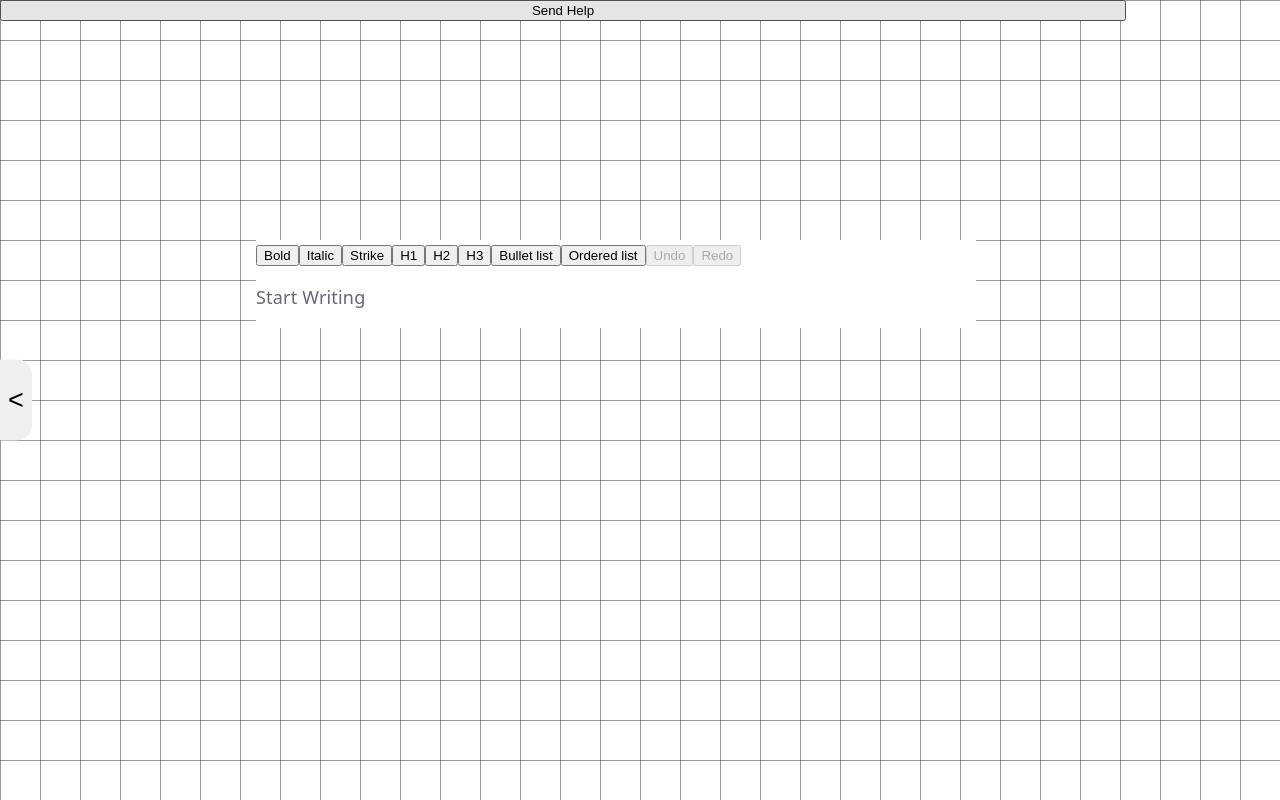
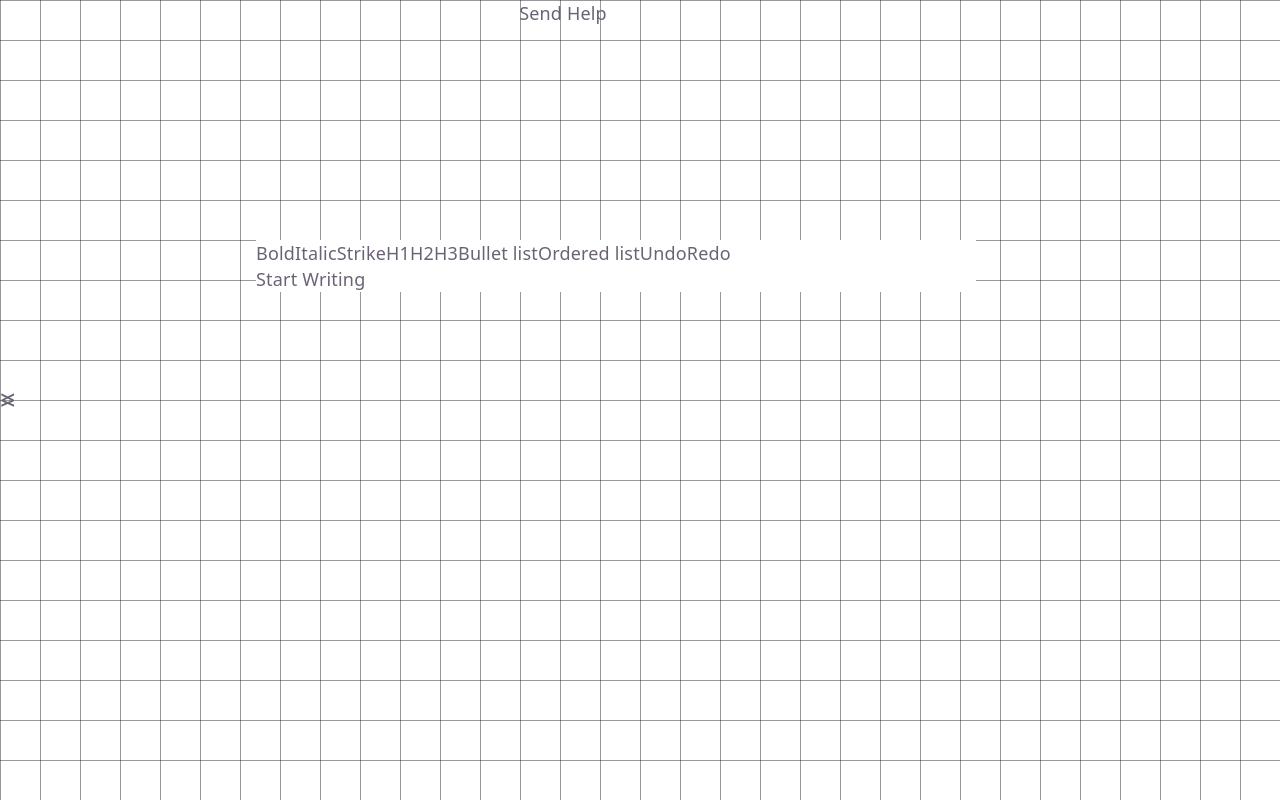
Before and after one commit to DayneTe/Node-Test, a React (Vite) app in the folder client/Notes/: page / in a window 1280 px wide. Shown: the top 800 px of the page. Built offline with nearby package versions, Linux system fonts and the light colour scheme.

Commit message:
install tailwind

```diff
--- a/client/Notes/src/App.css
+++ b/client/Notes/src/App.css
@@ -1,3 +1,5 @@
+@import "tailwindcss";
+
 #center {
   display: flex;
   flex-direction: column;
--- a/client/Notes/src/index.css
+++ b/client/Notes/src/index.css
@@ -1,3 +1,4 @@
+@import "tailwindcss";
 :root {
   --text: #6b6375;
   --text-h: #08060d;
--- a/client/Notes/vite.config.ts
+++ b/client/Notes/vite.config.ts
@@ -1,10 +1,12 @@
 import { defineConfig } from 'vite'
 import react, { reactCompilerPreset } from '@vitejs/plugin-react'
 import babel from '@rolldown/plugin-babel'
+import tailwindcss from '@tailwindcss/vite'
 
 // https://vite.dev/config/
 export default defineConfig({
   plugins: [
+    tailwindcss(),
     react(),
     babel({ presets: [reactCompilerPreset()] })
   ],
```
Also changed, not shown: client/Notes/package.json (+6 -1 lines), 1 other file (tests, documents, lock files or other folders).
